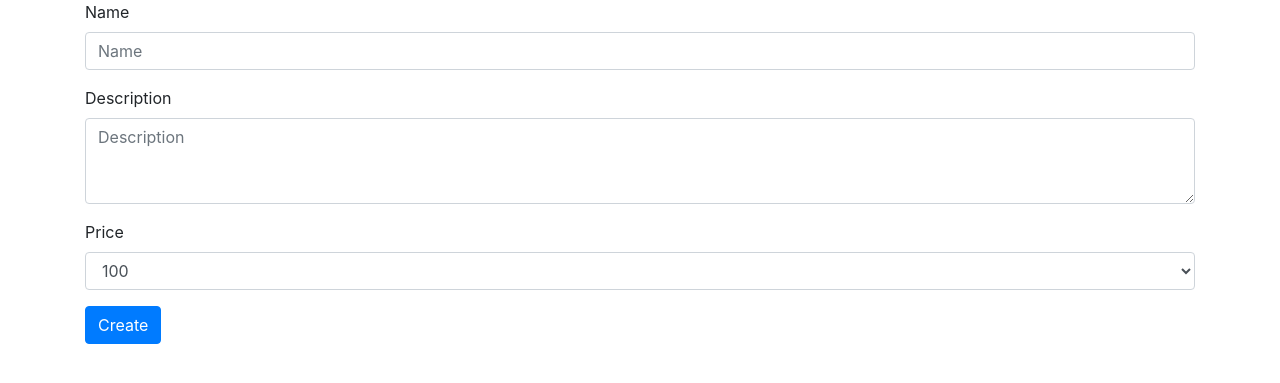
After one commit to leminhtuan96/buoi-07, a PHP site: page /View/home/update.php in a window 1280 px wide. The commit adds this page. Shown: the top 383 px of the page. Run offline with PHP 8.4, Linux system fonts and the light colour scheme.

Commit message:
tao chuc nang update

```diff
--- a/Models/BaseModel.php
+++ b/Models/BaseModel.php
@@ -49,7 +49,6 @@ class BaseModel
 
         $placeHolderSql = implode(', ', $tmpPlaceHolder);
         $sql = "INSERT INTO $table ($columns) VALUES ($placeHolderSql)";
-        var_dump($sql);
         // chuan bi sql
         $stmt = $this->pdo->prepare($sql);
         // thuc thi sql
--- a/Router/Router.php
+++ b/Router/Router.php
@@ -12,6 +12,8 @@ class Router
 
     public function disopatchRoute($pathCurrent)
     {
+        $pathCurrent = explode("?", $pathCurrent);
+        $pathCurrent = $pathCurrent[0];
         foreach ($this->routes as $path => $routeCurrent) {
             if ($path === $pathCurrent) {
                 $controller = $routeCurrent["controller"];
--- a/View/home/index.php
+++ b/View/home/index.php
@@ -3,7 +3,7 @@
 
 <head>
     <title>Page Title</title>
-    <link rel="stylesheet" href="https://cdn.jsdelivr.net/npm/bootstrap@4.0.0/dist/css/bootstrap.min.css" integrity="sha384-Gn5384xqQ1aoWXA+058RXPxPg6fy4IWvTNh0E263XmFcJlSAwiGgFAW/dAiS6JXm" crossorigin="anonymous">
+        <link rel="stylesheet" href="https://cdn.jsdelivr.net/npm/bootstrap@4.0.0/dist/css/bootstrap.min.css" integrity="sha384-Gn5384xqQ1aoWXA+058RXPxPg6fy4IWvTNh0E263XmFcJlSAwiGgFAW/dAiS6JXm" crossorigin="anonymous">
 </head>
 
 <body>
@@ -20,6 +20,7 @@
                         <th scope="col">Name</th>
                         <th scope="col">Description</th>
                         <th scope="col">Price</th>
+                        <th scope="col">Action</th>
                     </tr>
                 </thead>
                 <tbody>
@@ -31,6 +32,7 @@
                         <td><?php echo $value->name ?></td>
                         <td><?php echo $value->description?></td>
                         <td><?php echo $value->price?></td>
+                        <td><a href="/products/edit" class="btn btn-primary text-light">Edit</a></td>
                     </tr>
                     <?php }?>
                 </tbody>
--- /dev/null
+++ b/View/home/update.php
@@ -0,0 +1,41 @@
+<!DOCTYPE html>
+<html>
+
+<head>
+    <meta charset='utf-8'>
+    <meta http-equiv='X-UA-Compatible' content='IE=edge'>
+    <title>Page Title</title>
+    <meta name='viewport' content='width=device-width, initial-scale=1'>
+    <link rel='stylesheet' type='text/css' media='screen' href='main.css'>
+    <link rel="stylesheet" href="https://cdn.jsdelivr.net/npm/bootstrap@4.0.0/dist/css/bootstrap.min.css" integrity="sha384-Gn5384xqQ1aoWXA+058RXPxPg6fy4IWvTNh0E263XmFcJlSAwiGgFAW/dAiS6JXm" crossorigin="anonymous">
+    <script src='main.js'></script>
+</head>
+
+<body>
+    <form method="post" action="">
+        <div class="container">
+
+            <div class="form-group">
+                <label>Name</label>
+                <input name="name" type="text" class="form-control" placeholder="Name">
+            </div>
+            <div class="form-group">
+                <label>Description</label>
+                <textarea name="description" class="form-control" placeholder="Description" rows="3"></textarea>
+            </div>
+            <div class="form-group">
+                <label>Price</label>
+                <select class="form-control" name="price">
+                    <option>100</option>
+                    <option>200</option>
+                    <option>300</option>
+                    <option>400</option>
+                    <option>500</option>
+                </select>
+            </div>
+            <button type="submit" class="btn btn-primary">Create</button>
+        </div>
+    </form>
+</body>
+
+</html>
```
Also changed, not shown: App/Http/Controllers/HomeController.php (+21 -4 lines), Router/web.php (+8 -0 lines).
